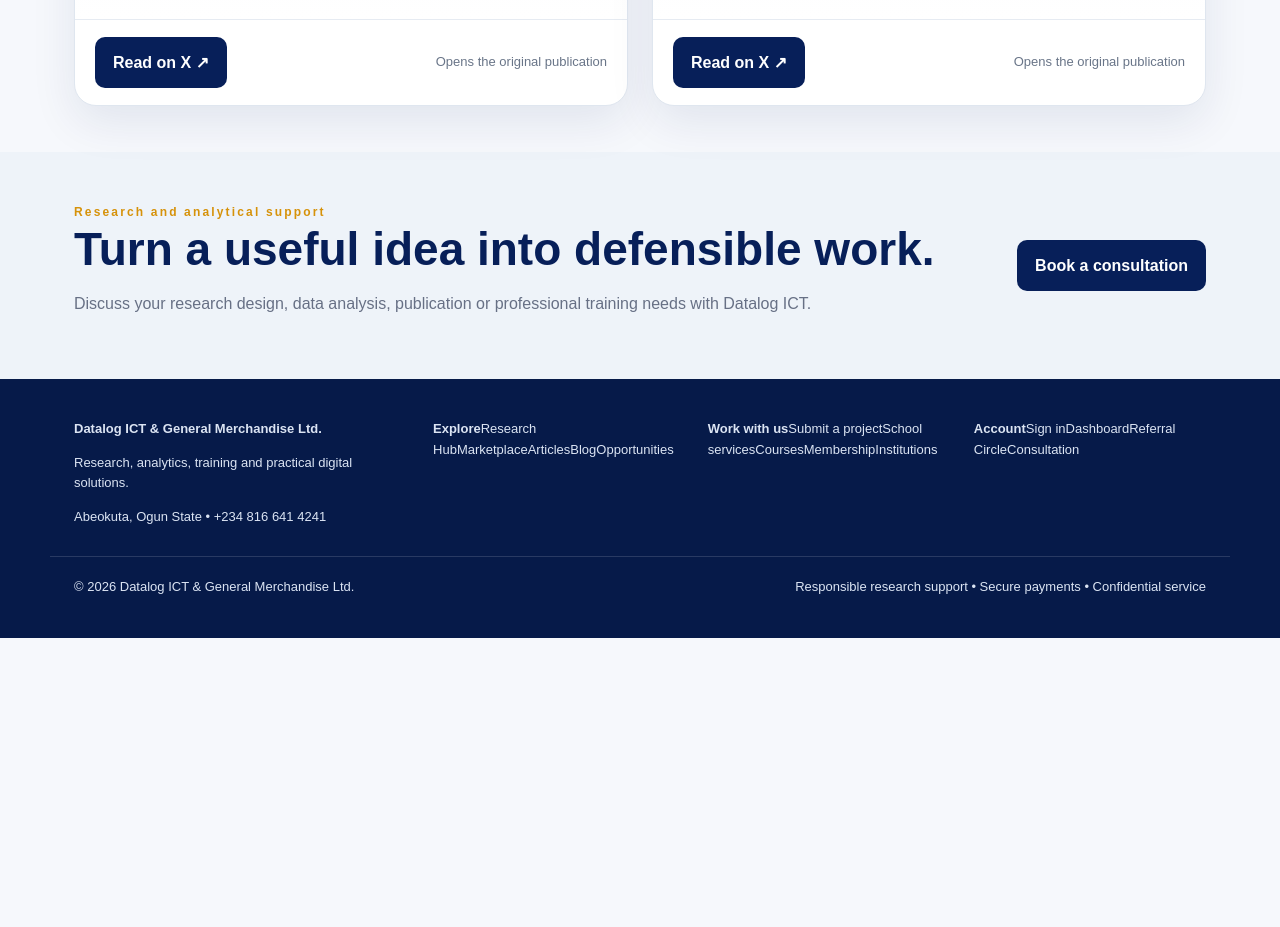
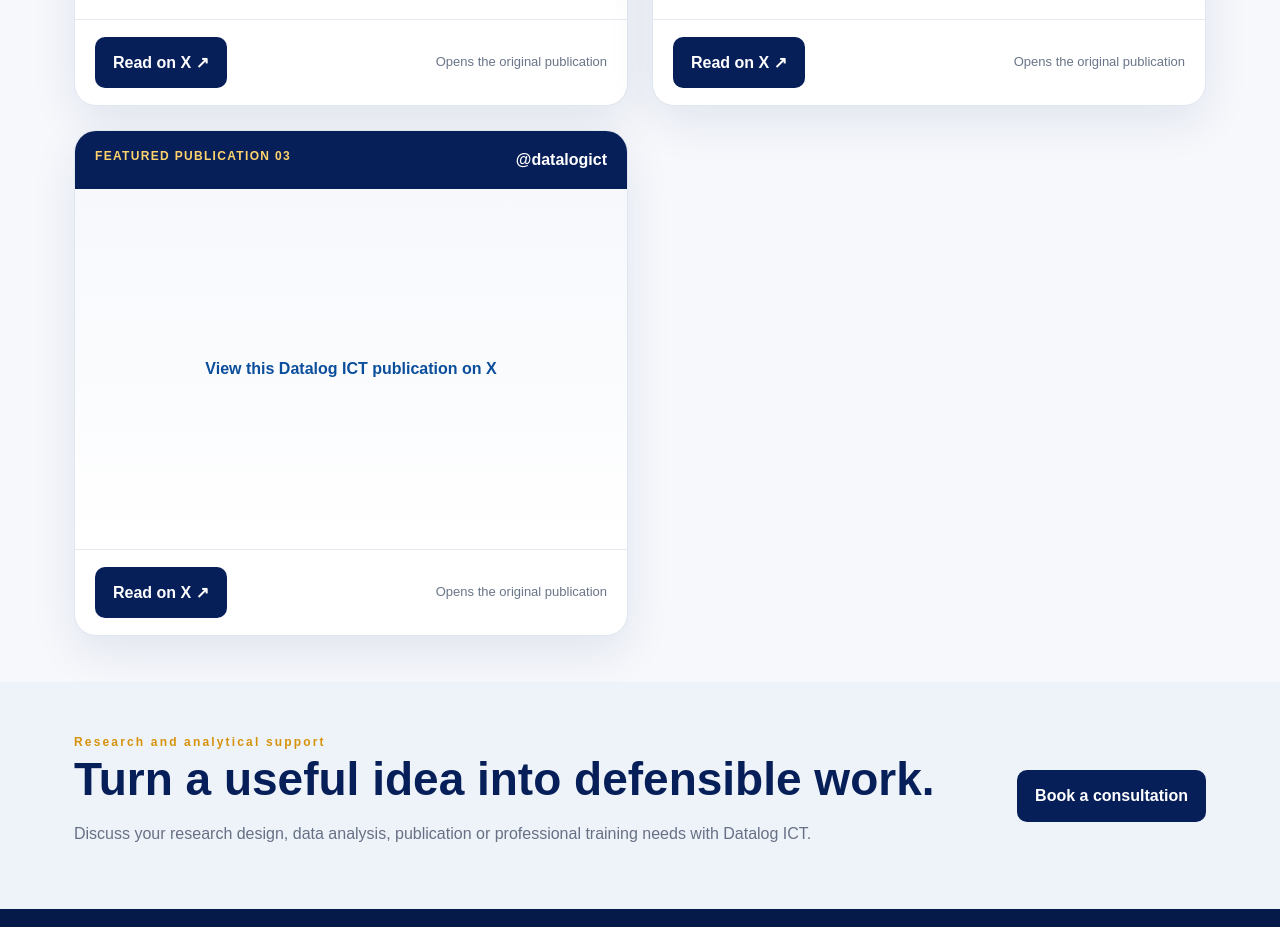
Before and after one commit to mikolo2018/datalog-one-researchhub, a Next.js app: page /articles in a window 1280 px wide. Shown: the part 1160-2087 px from the top of the page. Before the commit the page ends 1798 px from the top, so only its background shows below. Built offline with nearby package versions, Linux system fonts and the light colour scheme; no server answers.

Commit message:
Add third Datalog X article
Add the supplied @datalogict publication to the Articles page.

```diff
--- a/app/articles/page.tsx
+++ b/app/articles/page.tsx
@@ -16,7 +16,8 @@ export const metadata={
 
 const xArticles=[
   {id:'2117255298163327138',url:'https://x.com/datalogict/status/2117255298163327138',label:'Featured publication 01'},
-  {id:'2083969056877510683',url:'https://x.com/datalogict/status/2083969056877510683',label:'Featured publication 02'}
+  {id:'2083969056877510683',url:'https://x.com/datalogict/status/2083969056877510683',label:'Featured publication 02'},
+  {id:'2083886651529462102',url:'https://x.com/datalogict/status/2083886651529462102',label:'Featured publication 03'}
 ];
 
 export default function ArticlesPage(){
```
